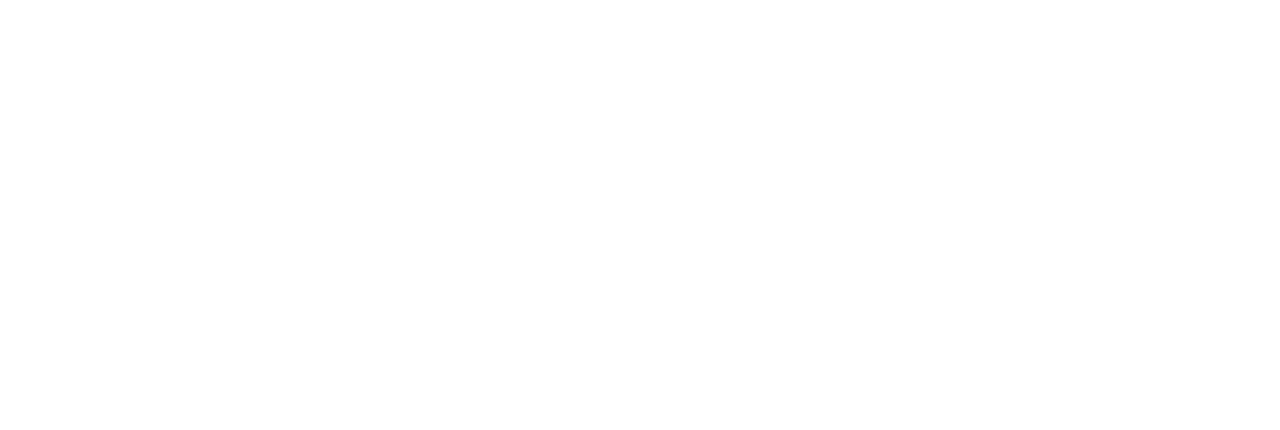
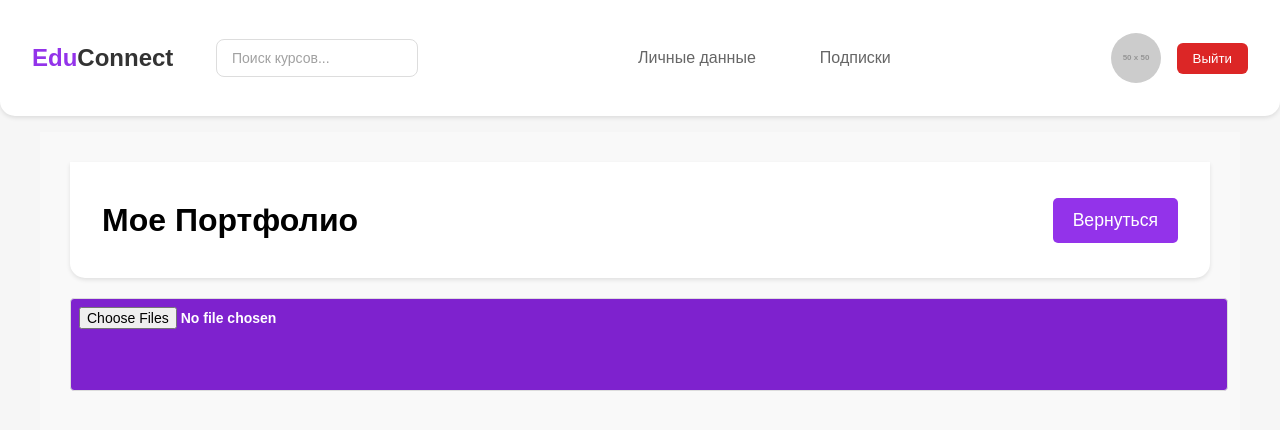
Before and after one commit to STINK3R/SIGMASTACK, a React (Create React App) app in the folder frontend/: page /portfolio in a window 1280 px wide. Before the commit this address had no page. Shown: the top 430 px of the page. Built offline with nearby package versions, Linux system fonts and the light colour scheme; sample sign-in values are in the browser's storage.

Commit message:
add portfolio site

```diff
--- a/frontend/src/App.css
+++ b/frontend/src/App.css
@@ -358,3 +358,38 @@
 flex-direction: column;
 
 }
+
+.input-image{
+  display: inline-block;
+  padding: 10px 20px;
+  background-color: #7E22CE;
+  color: white;
+  border-radius: 5px;
+  cursor: pointer;
+  font-size: 14px;
+  font-weight: bold;
+  text-align: center;
+  transition: background-color 0.3s ease;
+
+}
+
+.input-image-port{
+  display: flex;
+  padding: 20px 50px;
+  background-color: #7E22CE;
+  color: white;
+  cursor: pointer;
+  font-size: 14px;
+  font-weight: bold;
+  text-align: center;
+  transition: background-color 0.3s ease;
+  height: 75px;
+  width: 50px;
+align-items: center;
+text-align: center;
+justify-content: center;
+}
+
+.input-image-port input{
+visibility: none;
+}
--- a/frontend/src/App.js
+++ b/frontend/src/App.js
@@ -11,7 +11,7 @@
 import Layout from './Layout';
 import AllCourses from './AllCourses';
 import UserProfile from './UserProfile';
-// import Portfolio from './Portfolio';
+import Portfolio from './Portfolio';
 
 // Компонент для защищенных маршрутов
 const PrivateRoute = ({ children }) => {
@@ -53,7 +53,7 @@
             </PrivateRoute>
           }
         />
-        {/* <Route
+        <Route
           path="/portfolio"
           element={
             <PrivateRoute>
@@ -62,7 +62,7 @@
               </Layout>
             </PrivateRoute>
           }
-        /> */}
+        />
         <Route
           path="/mycourses"
           element={
--- /dev/null
+++ b/frontend/src/Portfolio.css
@@ -0,0 +1,66 @@
+/* src/components/Portfolio.css */
+.portfolio-container {
+    font-family: 'Arial', sans-serif;
+    max-width: 1200px;
+    margin: 0 auto;
+    padding: 30px;
+    background-color: #f9f9f9;
+  }
+
+  .logout-button {
+    background-color: #9333EA;
+    color: white;
+    border: none;
+    padding: 12px 20px;
+    font-size: 1.1rem;
+    cursor: pointer;
+    border-radius: 5px;
+  }
+
+  .logout-button:hover {
+    background-color: #e64a19;
+  }
+
+  .portfolio-grid {
+    display: grid;
+    grid-template-columns: repeat(auto-fill, minmax(250px, 1fr));
+    gap: 20px;
+    margin-top: 20px;
+  }
+
+  .portfolio-item {
+    position: relative;
+    background-color: #fff;
+    border-radius: 10px;
+    box-shadow: 0 4px 10px rgba(0, 0, 0, 0.1);
+    overflow: hidden;
+    transition: transform 0.3s;
+  }
+
+  .portfolio-item img {
+    width: 100%;
+    height: auto;
+    display: block;
+  }
+
+  .portfolio-item:hover {
+    transform: scale(1.05);
+  }
+
+  .upload-section {
+    display: flex;
+    margin-top: 40px;
+    text-align: center;
+    border: 3px solid #333;
+    height: 100px;
+    align-items: center;
+    justify-content: center;
+    text-align: center;
+    width: 572=px;
+  }
+
+  .file-label {
+    font-size: 1.2rem;
+    color: #333;
+    margin-right: 10px;
+  }
--- /dev/null
+++ b/frontend/src/Portfolio.jsx
@@ -0,0 +1,50 @@
+// src/components/Portfolio.jsx
+import React, { useState } from 'react';
+import { useNavigate } from 'react-router-dom';
+import './Portfolio.css';
+
+
+
+function PortfoleoIMG() {
+  const [images, setImages] = useState([]);
+
+  const handleImageUpload = (e) => {
+    const files = e.target.files;
+    const newImages = [];
+    for (let i = 0; i < files.length; i++) {
+      newImages.push(URL.createObjectURL(files[i]));
+    }
+    setImages([...images, ...newImages]);
+  };
+  const navigate = useNavigate();
+  const handleLogout = () => {
+    navigate('/profile');
+  };
+
+  return (
+    <div className="portfolio-container">
+      <div className="header">
+        <h1>Мое Портфолио</h1>
+        <button className="logout-button" onClick={handleLogout}>Вернуться</button>
+      </div>
+      <div className="portfolio-grid">
+        {images.map((image, index) => (
+          <div key={index} className="portfolio-item">
+            <img src={image} alt={`portfolio-item-${index}`} />
+          </div>
+        ))}
+      </div>
+
+        <input className='input-image-port'
+          type="file"
+          multiple
+          accept="image/*"
+          id="file-input"
+          onChange={handleImageUpload}
+        />
+
+    </div>
+  );
+}
+
+export default PortfoleoIMG;
--- a/frontend/src/ProfileManagement.css
+++ b/frontend/src/ProfileManagement.css
@@ -17,6 +17,7 @@
 display: flex;
 align-items: center;
 justify-content: center;
+
 }
 
 .last-button{
--- a/frontend/src/ProfileManagement.jsx
+++ b/frontend/src/ProfileManagement.jsx
@@ -155,7 +155,7 @@
         {/* Conditional rendering based on active tab */}
         <div className="profile-info">
           {activeTab === 'personalData' && (
-            <div className="flex space-x-8">
+            <div className="space-x-8">
               {/* Sidebar */}
               <div className="w-1/4 text-center">
                 <div className="w-32 h-32 mx-auto bg-gray-200 rounded-full flex items-center justify-center">
@@ -246,16 +246,19 @@
                 <section className="mb-8">
                 <h3 className="text-lg font-semibold">Сменить показываемое фото на Портфолио</h3>
 
-                <input
-                        type="file"
-                        accept="image/*"
-                        onChange={handlePortfolioImageChange}
-                        className="input-file"
-                    />
+
+                  <input className="input-image"
+                    type="file"
+                    multiple
+                    accept="image/*"
+                    id="file-input"
+                    onChange={handlePortfolioImageChange}
+                  />
+
                      <button className="mt-4 px-6 py-2 bg-purple-500 text-white rounded-lg" onClick={handleSavePersonal}>
                     Сохранить
                   </button>
-</section>
+                  </section>
                 {/* Password Section */}
                 <section>
                   <h3 className="text-lg font-semibold">Пароль и авторизация</h3>
```
